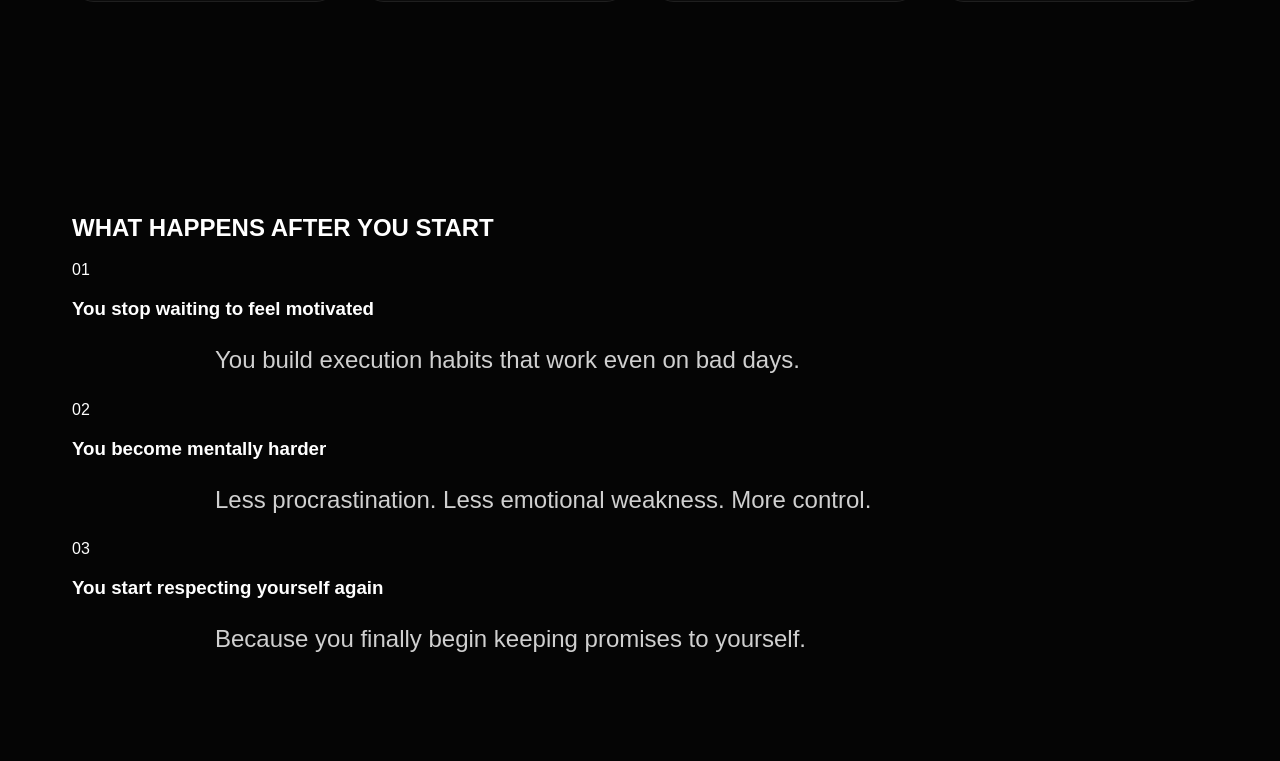
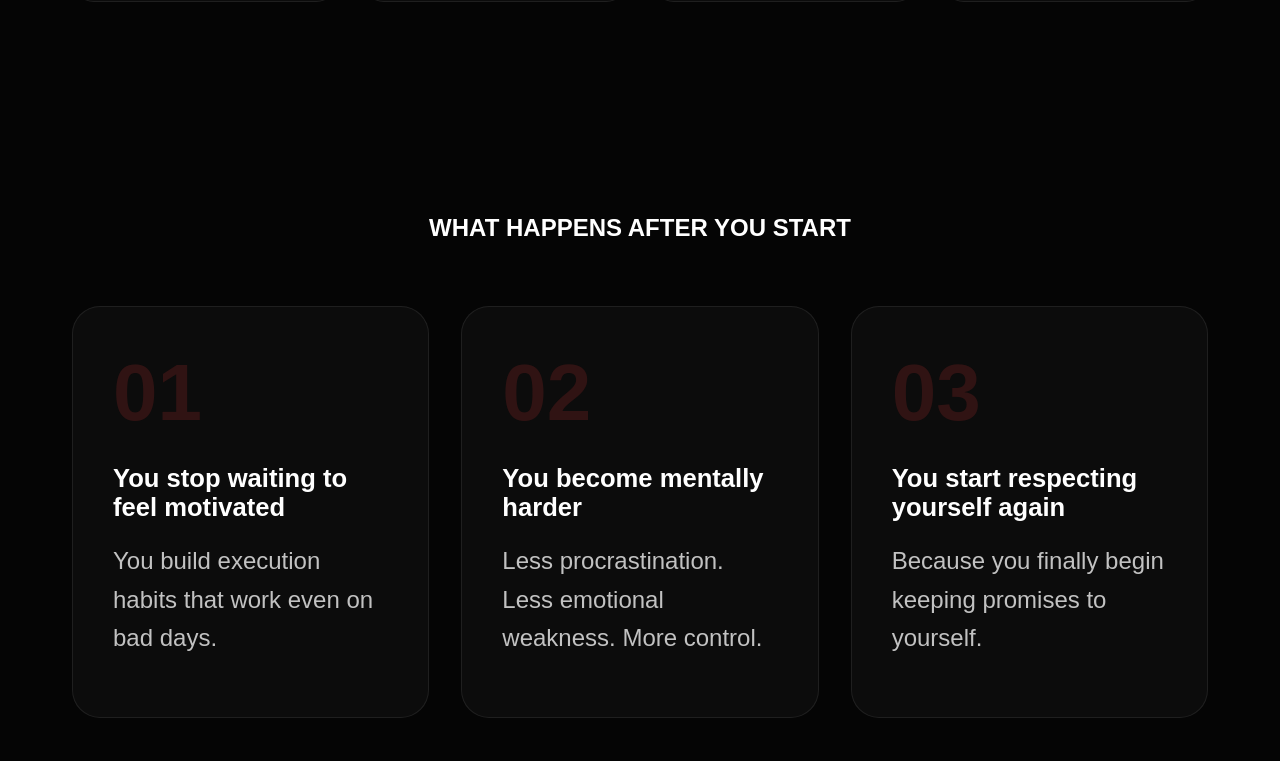
Before and after one commit to dupie2010-afk/Kill-the-Comfort, a React (Vite) app: page / in a window 1280 px wide. Shown: the part 4519-5280 px from the top of the page. Built offline with nearby package versions, Linux system fonts and the light colour scheme.

Commit message:
Update app.css

```diff
--- a/src/styles/app.css
+++ b/src/styles/app.css
@@ -199,3 +199,46 @@ li {
     font-size: 22px;
   }
 }
+
+.transformation-section {
+  text-align: center;
+}
+
+.transform-grid {
+  display: grid;
+  grid-template-columns: repeat(auto-fit, minmax(260px, 1fr));
+  gap: 2rem;
+  margin-top: 4rem;
+}
+
+.transform-card {
+  border: 1px solid rgba(255,255,255,0.08);
+  background: rgba(255,255,255,0.03);
+  padding: 2.5rem;
+  border-radius: 28px;
+  text-align: left;
+  transition: all 0.3s ease;
+}
+
+.transform-card:hover {
+  transform: translateY(-6px);
+  border-color: rgba(255,80,80,0.4);
+}
+
+.transform-card span {
+  font-size: 5rem;
+  font-weight: 900;
+  color: rgba(255,60,60,0.15);
+  display: block;
+  margin-bottom: 1rem;
+}
+
+.transform-card h3 {
+  font-size: 1.6rem;
+  margin-bottom: 1rem;
+}
+
+.transform-card p {
+  color: rgba(255,255,255,0.75);
+  line-height: 1.6;
+}
```
